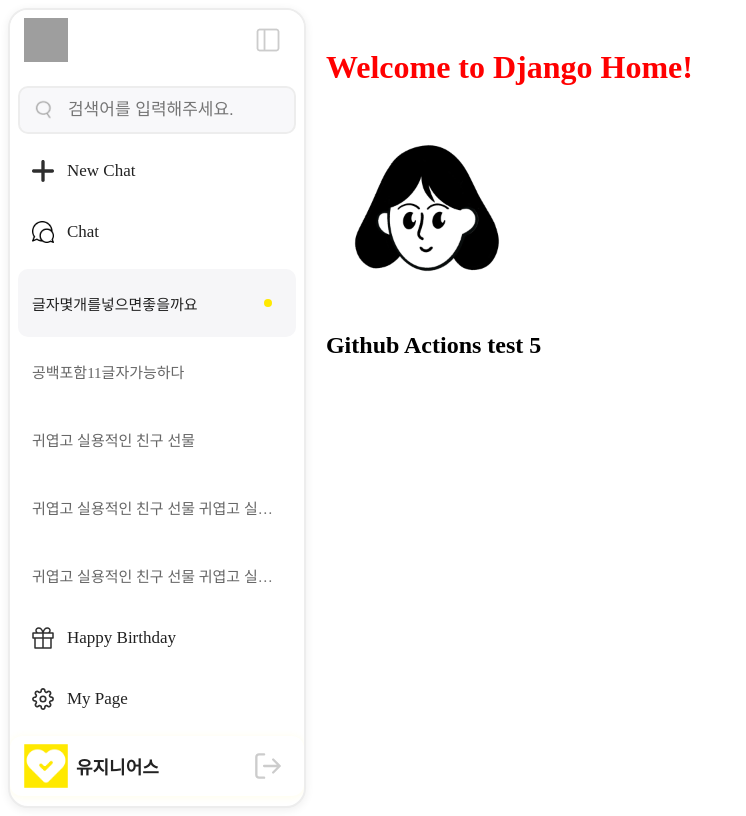
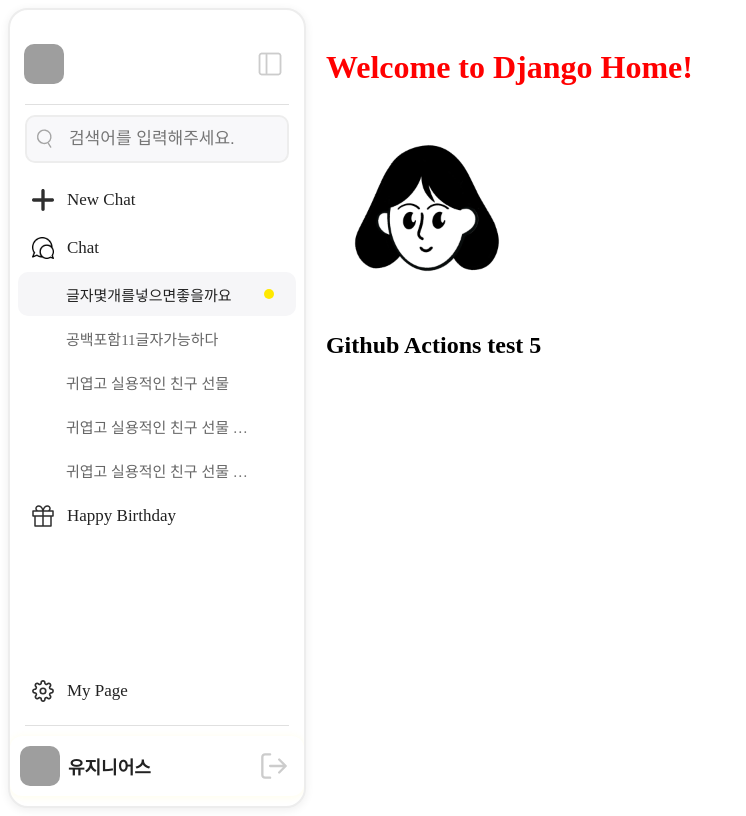
Before and after one commit to yujitaeng/SKN09-FINAL-2Team, a Django app: page / in a window 1280 px wide. Shown: the whole page, without its empty margins (0-746 px from the left). Run offline with Django 5.2, Linux system fonts and the light colour scheme; grey boxes are pictures that could not be loaded.

Commit message:
update sidebar design

```diff
--- a/senpick/app/templates/sidebar.html
+++ b/senpick/app/templates/sidebar.html
@@ -1,5 +1,6 @@
 {% load static %}
 <div class="sidebar" id="sidebar">
+  <div>
   <!-- 상단 헤더 (브랜드/토글) -->
     <div class="sidebar-header">
       <img src="{% static 'images/top_logo.svg' %}" alt="Senpick Logo" class="logo-img">
@@ -9,9 +10,10 @@
     </div>
     <!-- 메인: 검색, New Chat, Chat, 채팅리스트 -->
     <div class="sidebar-main">
+      <div class="divider-line"></div>
       <label for="sidebarSearch">
         <div class="search-row" id="sidebar-search-row">
-        <img src="{% static 'images/search.png' %}" alt="검색">
+          <img src="{% static 'images/search.svg' %}" alt="검색">
           <input id="sidebarSearch" type="text" placeholder="검색어를 입력해주세요.">
         </div>
       </label>
@@ -29,6 +31,7 @@
         <span class="btn-label">Happy Birthday</span>
       </div>
     </div>
+  </div>
   <!-- 하단: 마이페이지/브랜드바 -->
   <div class="sidebar-bottom">
     <div class="menu-btn-row" id="my-btn">
@@ -39,8 +42,9 @@
       <img src="{% static 'images/Settings.png' %}" alt="설정">
       <span>My Page</span>
     </div> {% endcomment %}
+    <div class="divider-line"></div>
     <div class="brand-bar">
-      <img src="{% static 'images/bottom_logo.png' %}" alt="Brand" class="brand-logo">
+      <img src="{% static 'images/bottom_logo.svg' %}" alt="Brand" class="brand-logo">
       <span class="brand-label">유지니어스</span>
       <a href="#" class="brand-link">
         <img src="{% static 'images/logout.svg' %}" alt="로그아웃">
--- a/senpick/static/css/sidebar.css
+++ b/senpick/static/css/sidebar.css
@@ -16,6 +16,14 @@
   border-radius: 20px;
   box-shadow: 0 2px 10px rgba(0, 0, 0, 0.07);
   transition: width 0.22s cubic-bezier(.38, 1.16, .64, 1);
+  justify-content: space-between;
+  -webkit-user-select: none;
+  -moz-user-select: none;
+  -ms-user-select: none;
+  user-select: none;
+
+  -webkit-user-drag: none;
+  user-drag: none;
 }
 
 .sidebar.mini {
@@ -30,7 +38,8 @@
   height: 60px;
   width: 100%;
   padding: 0 14px;
-  margin-bottom: 16px;
+  margin-top: 24px;
+  /* margin-bottom: 16px; */
   box-sizing: border-box;
   background: #ffffff;
   flex-shrink: 0;
@@ -49,8 +58,8 @@
 .brand-logo,
 .menu-btn,
 .brand-link {
-  width: 44px;
-  height: 44px;
+  width: 40px;
+  height: 40px;
   display: flex;
   align-items: center;
   justify-content: center;
@@ -58,6 +67,7 @@
   padding: 0;
   border: none;
   cursor: pointer;
+  border-radius: 10px;
 }
 
 .logo-img img,
@@ -71,20 +81,19 @@
   margin: 0 auto;
 }
 
-.sidebar.mini .logo-img,
+/* .sidebar.mini .logo-img,
 .sidebar.mini .menu-btn,
 .sidebar.mini .brand-logo {
   width: 44px !important;
   height: 44px !important;
-}
+} */
 
 /* === 메인 컨테이너 === */
 .sidebar-main {
-  flex: 1 1 auto;
+  /* flex: 1 1 auto; */
   display: flex;
   flex-direction: column;
   align-items: center;
-  justify-content: flex-start;
   width: 100%;
   min-height: 0;
   overflow-y: auto;
@@ -97,14 +106,14 @@
 
 /* === 검색창 === */
 .search-row {
-  width: 278px;
+  width: 264px;
   height: 48px;
   background: #f8f8fa;
   border: 2px solid #ededed;
   border-radius: 10px;
   display: flex;
   align-items: center;
-  padding: 0 14px;
+  padding: 0 8px;
   margin-bottom: 13px;
   box-sizing: border-box;
   font-size: 17px;
@@ -115,7 +124,7 @@
 }
 .search-row img {
   width: 22px;
-  height: 22px;
+  /* height: 22px; */
   flex-shrink: 0;
 }
 .search-row input {
@@ -154,7 +163,7 @@
   align-items: center;
   gap: 13px;
   padding: 0 14px;
-  margin-bottom: 13px;
+  /* margin-bottom: 13px; */
   box-sizing: border-box;
   font-size: 17px;
   font-weight: 500;
@@ -180,7 +189,7 @@
 
 .sidebar.mini .menu-btn-row {
   width: 60px !important;
-  margin-bottom: 10px !important;
+  /* margin-bottom: 10px !important; */
   padding: 0 !important;
   border-radius: 12px !important;
 }
@@ -209,8 +218,8 @@
 }
 .chat-list li {
   /* width: 200px; */
-  height: 44px;
-  padding: 12px 14px;
+  height: 28px;
+  padding: 8px 48px;
   font-size: 15px;
   font-weight: 400;
   color: #666666;
@@ -229,12 +238,12 @@
 
 .chat-list li.selected::after {
   content: "";
-  width: 8px;
-  height: 8px;
+  width: 10px;
+  height: 10px;
   border-radius: 50%;
   background: #FFE900; /* 노란색 */
   position: absolute;
-  right: 24px;
+  right: 22px;
   top: 50%;
   transform: translateY(-50%);
 }
@@ -313,12 +322,16 @@
   justify-content: space-between;
   height: 60px;
   width: 100%;
-  padding: 0 14px;
+  padding: 0 10px;
   margin-bottom: 10px;
   border-radius: 12px;
   background: #ffffff;
   box-shadow: 0 1px 8px rgba(255, 230, 0, 0.09);
   box-sizing: border-box;
+}
+
+.mini .brand-bar {
+  justify-content: center;
 }
 
 .brand-label {
@@ -343,3 +356,10 @@
 .sidebar.mini .brand-link {
   display: none !important;
 }
+
+.divider-line {
+  height: 1px;
+  background-color: #e0e0e0; /* 선 색상 */
+  margin: 10px 0;            /* 위아래 여백 */
+  width: 90%;               /* 전체 너비 */
+}
```
Also changed, not shown: senpick/static/images/bottom_logo.svg (added), senpick/static/images/search.svg (added). Lines whose indentation alone changed are shown as unchanged.
